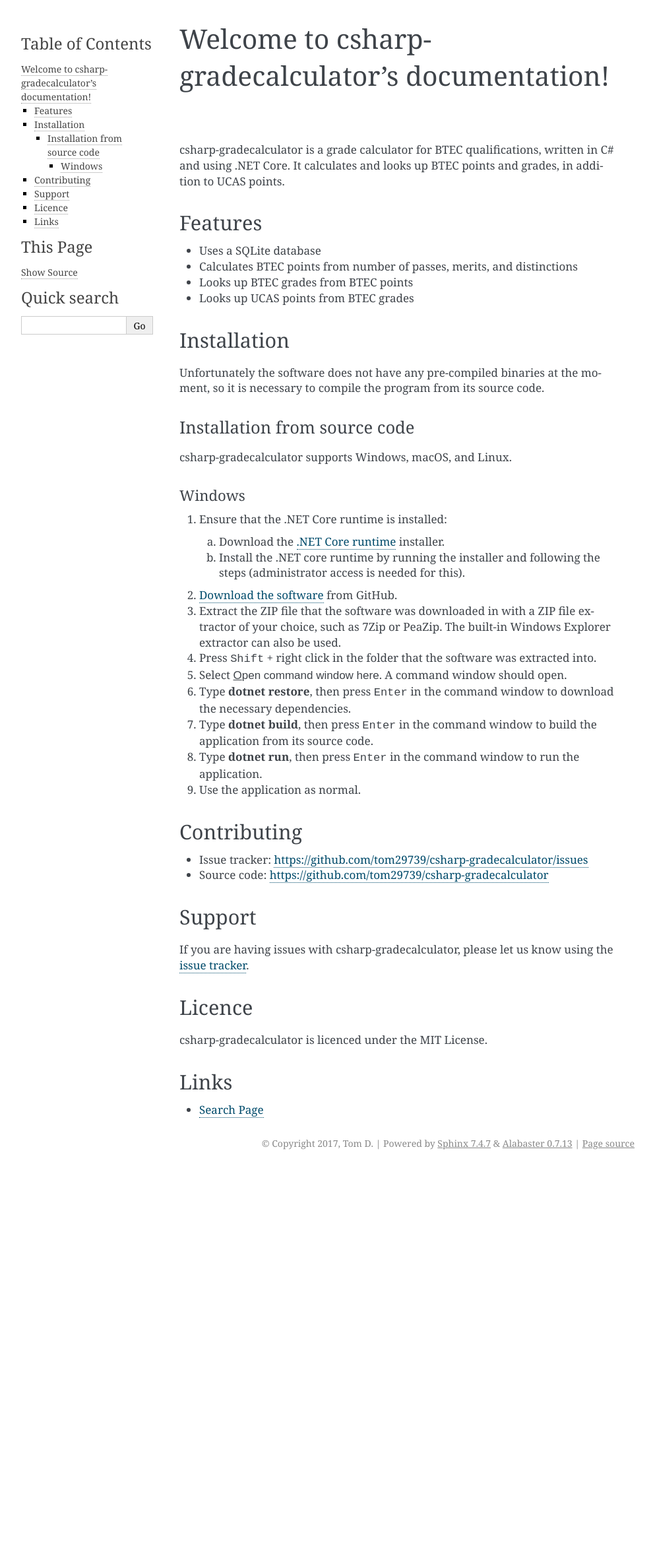
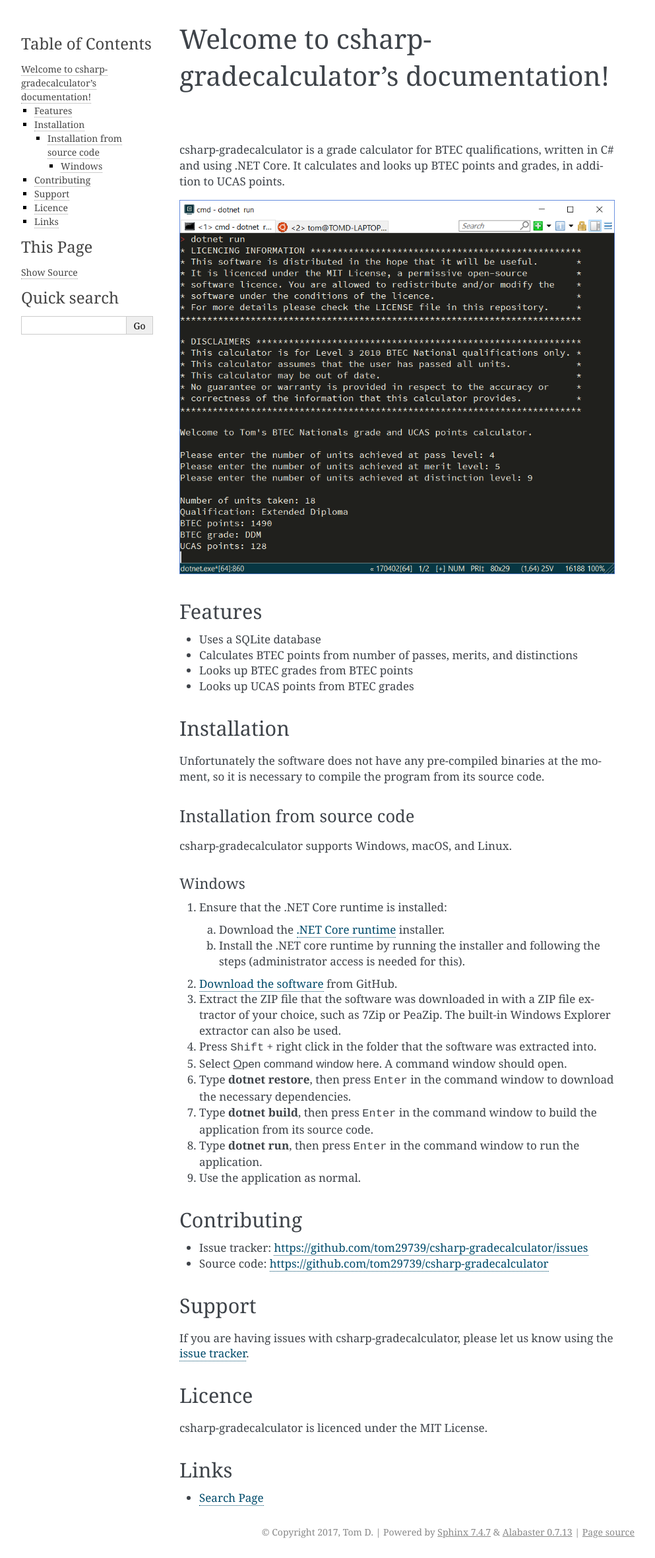
Before and after one commit to tom29739/csharp-gradecalculator, a Sphinx documentation site: the page built from docs/index.rst, in a window 1280 px wide. Shown: the whole page at 66% size, without its empty margins (148-1141 px from the left). Built offline with Sphinx 7.4.7, drawn with Linux system fonts in a browser that asks for light colours; before the commit the page ends 1772 px from its top, so only the background shows below that.

Commit message:
Add screenshot of application running

```diff
--- a/docs/index.rst
+++ b/docs/index.rst
@@ -13,6 +13,8 @@ Welcome to csharp-gradecalculator's documentation!
 csharp-gradecalculator is a grade calculator for BTEC qualifications,
 written in C# and using .NET Core. It calculates and looks up BTEC
 points and grades, in addition to UCAS points.
+
+.. image:: images/screenshot.png
 
 Features
 --------
```
